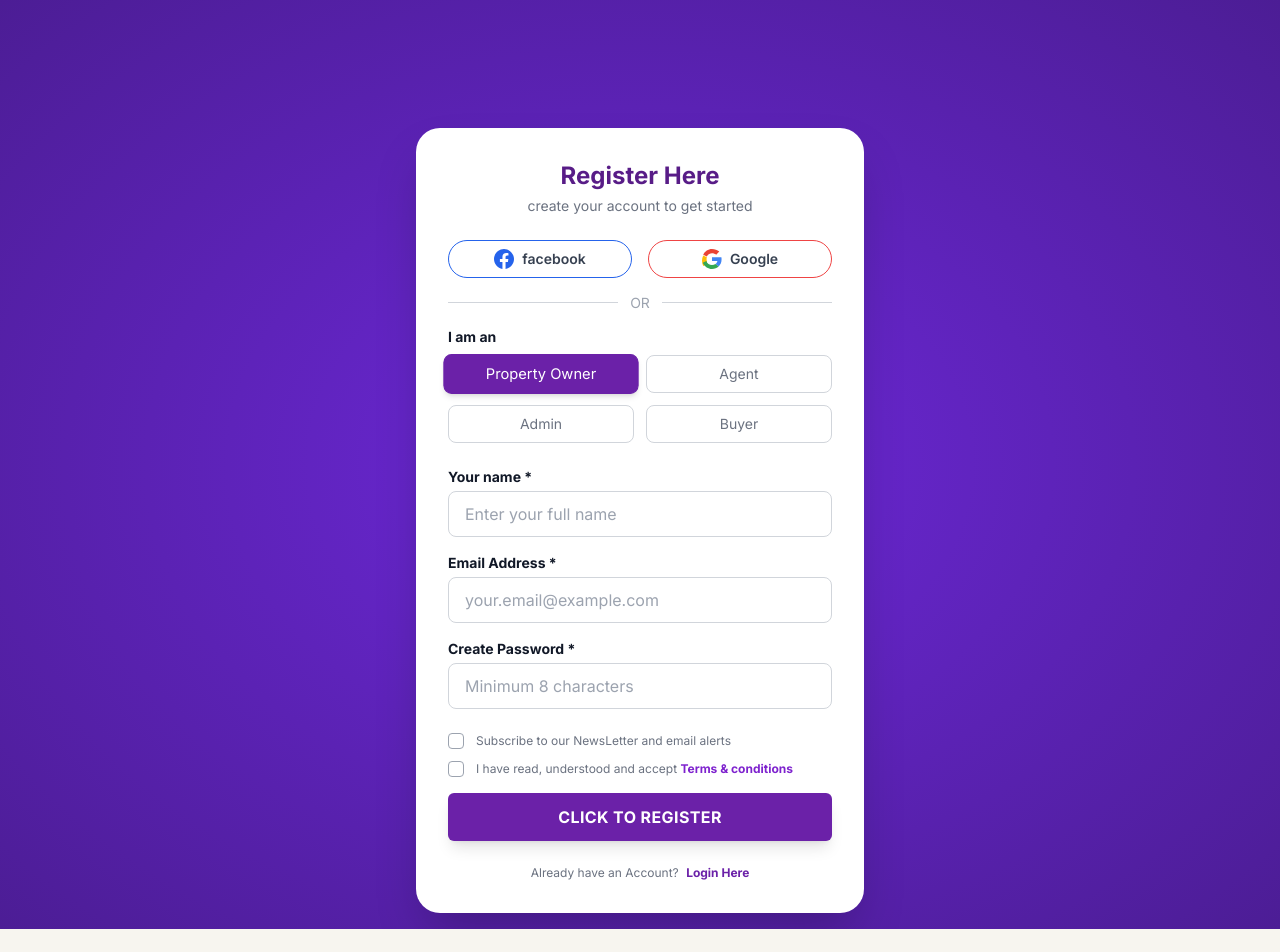
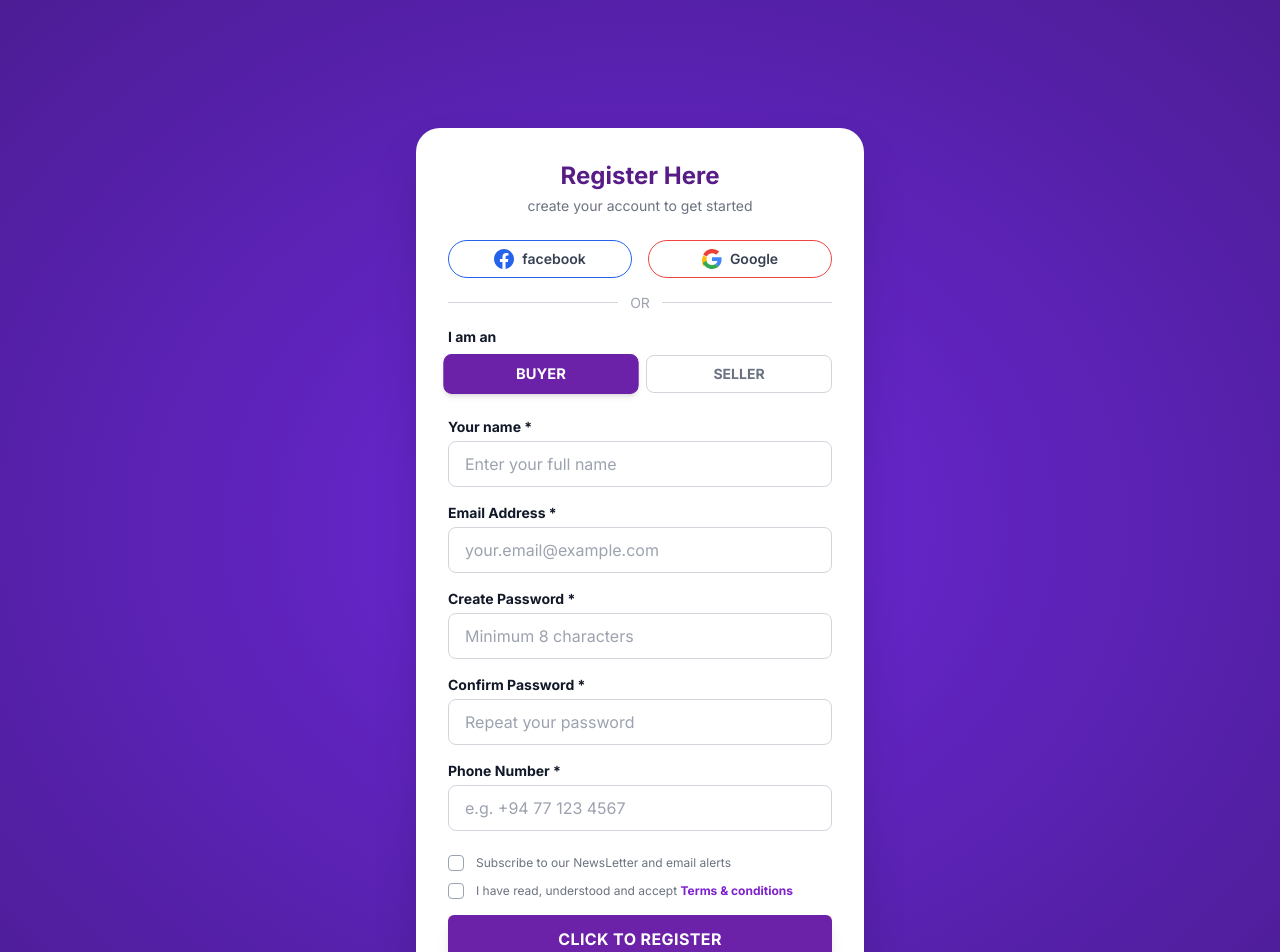
Before and after one commit to HashanHirantha/GP_one_year_project, a React (Vite) app: page /signup in a window 1280 px wide. Shown: the top 952 px of the page. Before the commit the page ends 929 px from the top, so only its background shows below. Built offline with nearby package versions, Linux system fonts and the light colour scheme; no server answers; the HTML template or start-up script is replaced by a standard one; a web font is replaced by a local one.

Commit message:
Update Sign up page

```diff
--- a/src/pages/auth/Signup.jsx
+++ b/src/pages/auth/Signup.jsx
@@ -1,19 +1,51 @@
 import React, { useState } from 'react';
 import { Link, useNavigate } from 'react-router-dom';
+import { supabase } from '../../config/supabase';
 
 const SignupPage = () => {
-    const [role, setRole] = useState('Property Owner');
+    const [role, setRole] = useState('buyer');
+    const [name, setName] = useState('');
+    const [email, setEmail] = useState('');
+    const [password, setPassword] = useState('');
+    const [phone, setPhone] = useState('');
+    const [confirmPassword, setConfirmPassword] = useState('');
+    const [loading, setLoading] = useState(false);
+    const [error, setError] = useState(null);
     const navigate = useNavigate();
 
-    const handleRegister = (e) => {
+    const handleRegister = async (e) => {
         e.preventDefault();
-        if (role === 'Admin') {
-            navigate('/dashboard/admin');
-        } else if (role === 'Property Owner') {
-            navigate('/dashboard/owner');
-        } else {
-            navigate('/');
+        setLoading(true);
+        setError(null);
+
+        if (password !== confirmPassword) {
+            setError("Passwords do not match! Please verify your keystrokes.");
+            setLoading(false);
+            return;
         }
+
+        const { data, error: signUpError } = await supabase.auth.signUp({
+            email,
+            password,
+            options: {
+                data: {
+                    full_name: name,
+                    role: role,
+                    phone: phone
+                }
+            }
+        });
+
+        if (signUpError) {
+            setError(signUpError.message);
+            setLoading(false);
+            return;
+        }
+
+        // On success, redirect to login page
+        navigate('/login', { state: { message: 'Registration successful! Please log in with your new credentials.' } });
+
+        setLoading(false);
     };
 
     return (
@@ -59,12 +91,12 @@ const SignupPage = () => {
                 <div className="mb-6">
                     <label className="block text-sm font-bold text-gray-900 mb-2">I am an</label>
                     <div className="grid grid-cols-2 gap-3">
-                        {['Property Owner', 'Agent', 'Admin', 'Buyer'].map((roleOption) => (
+                        {['buyer', 'seller'].map((roleOption) => (
                             <button
                                 key={roleOption}
                                 type="button"
                                 onClick={() => setRole(roleOption)}
-                                className={`py-2 px-4 rounded-lg text-sm font-medium transition-all duration-200 border ${role === roleOption
+                                className={`py-2 px-4 rounded-lg text-sm font-bold uppercase transition-all duration-200 border ${role === roleOption
                                     ? 'bg-purple-800 text-white border-purple-800 shadow-md transform scale-105'
                                     : 'bg-white text-gray-500 border-gray-300 hover:border-purple-400 hover:text-purple-600'
                                     }`}
@@ -77,10 +109,18 @@ const SignupPage = () => {
 
                 {/* Signup Form */}
                 <form className="space-y-4" onSubmit={handleRegister}>
+                    {error && (
+                        <div className="bg-red-50 text-red-600 p-3 rounded-lg text-sm border border-red-200">
+                            {error}
+                        </div>
+                    )}
                     <div>
                         <label className="block text-sm font-bold text-gray-900 mb-1">Your name *</label>
                         <input
                             type="text"
+                            required
+                            value={name}
+                            onChange={(e) => setName(e.target.value)}
                             placeholder="Enter your full name"
                             className="w-full border border-gray-300 rounded-lg px-4 py-2.5 text-gray-700 placeholder-gray-400 focus:outline-none focus:ring-2 focus:ring-purple-500 focus:border-transparent transition"
                         />
@@ -89,6 +129,9 @@ const SignupPage = () => {
                         <label className="block text-sm font-bold text-gray-900 mb-1">Email Address *</label>
                         <input
                             type="email"
+                            required
+                            value={email}
+                            onChange={(e) => setEmail(e.target.value)}
                             placeholder="your.email@example.com"
                             className="w-full border border-gray-300 rounded-lg px-4 py-2.5 text-gray-700 placeholder-gray-400 focus:outline-none focus:ring-2 focus:ring-purple-500 focus:border-transparent transition"
                         />
@@ -97,7 +140,32 @@ const SignupPage = () => {
                         <label className="block text-sm font-bold text-gray-900 mb-1">Create Password *</label>
                         <input
                             type="password"
+                            required
+                            value={password}
+                            onChange={(e) => setPassword(e.target.value)}
                             placeholder="Minimum 8 characters"
+                            className="w-full border border-gray-300 rounded-lg px-4 py-2.5 text-gray-700 placeholder-gray-400 focus:outline-none focus:ring-2 focus:ring-purple-500 focus:border-transparent transition"
+                        />
+                    </div>
+                    <div>
+                        <label className="block text-sm font-bold text-gray-900 mb-1">Confirm Password *</label>
+                        <input
+                            type="password"
+                            required
+                            value={confirmPassword}
+                            onChange={(e) => setConfirmPassword(e.target.value)}
+                            placeholder="Repeat your password"
+                            className="w-full border border-gray-300 rounded-lg px-4 py-2.5 text-gray-700 placeholder-gray-400 focus:outline-none focus:ring-2 focus:ring-purple-500 focus:border-transparent transition"
+                        />
+                    </div>
+                    <div>
+                        <label className="block text-sm font-bold text-gray-900 mb-1">Phone Number *</label>
+                        <input
+                            type="tel"
+                            required
+                            value={phone}
+                            onChange={(e) => setPhone(e.target.value)}
+                            placeholder="e.g. +94 77 123 4567"
                             className="w-full border border-gray-300 rounded-lg px-4 py-2.5 text-gray-700 placeholder-gray-400 focus:outline-none focus:ring-2 focus:ring-purple-500 focus:border-transparent transition"
                         />
                     </div>
@@ -126,8 +194,8 @@ const SignupPage = () => {
                     </div>
 
                     {/* Register Button */}
-                    <button type="submit" className="w-full bg-purple-800 text-white font-bold py-3 uppercase tracking-wide rounded-md hover:bg-purple-900 shadow-lg hover:shadow-xl transition-all duration-300 mt-4">
-                        Click to Register
+                    <button disabled={loading} type="submit" className="w-full bg-purple-800 text-white font-bold py-3 uppercase tracking-wide rounded-md hover:bg-purple-900 shadow-lg hover:shadow-xl transition-all duration-300 mt-4 disabled:opacity-70 disabled:cursor-not-allowed">
+                        {loading ? 'Registering...' : 'Click to Register'}
                     </button>
                 </form>
 
```
Also changed, not shown: package.json (+1 -8 lines), 1 other file (tests, documents, lock files or other folders).
